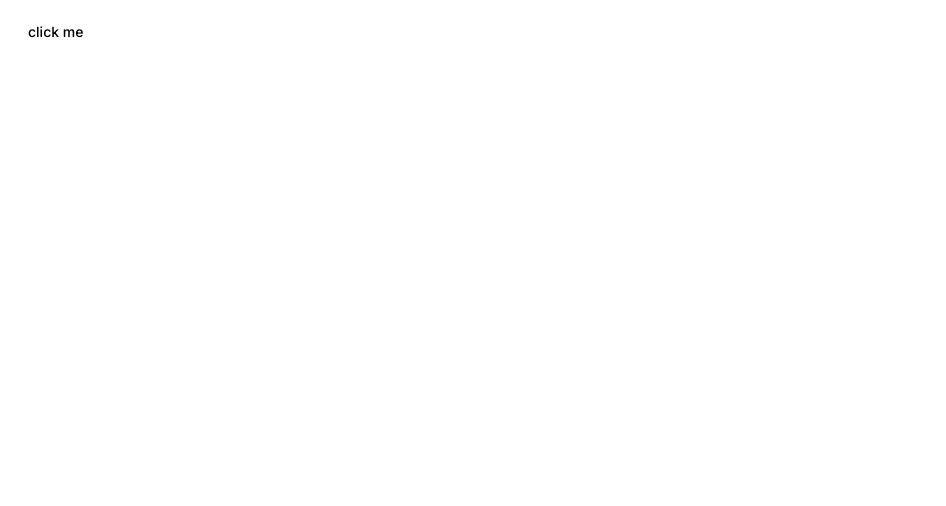
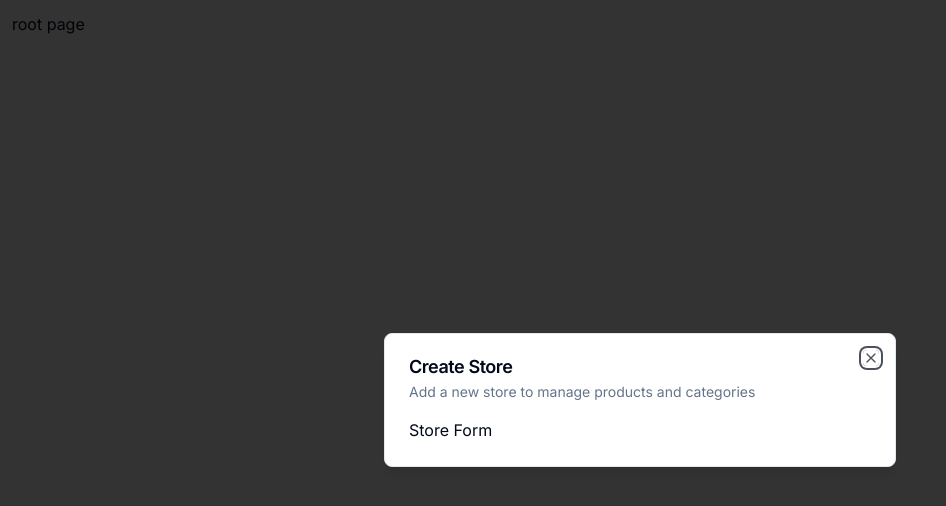
Before and after one commit to ardiansetya/E-Commerce-Next-Ts, a Next.js app: page / in a window 1280 px wide. Shown: the top 506 px of the page, without its empty margins (0-946 px from the left). Built offline with nearby package versions, Linux system fonts and the light colour scheme.

Commit message:
feat/modal-store

```diff
--- a/app/(root)/page.tsx
+++ b/app/(root)/page.tsx
@@ -1,12 +1,23 @@
-import { Button } from '@/components/ui/button'
-import React from 'react'
+"use client"
+import Modal from '@/components/ui/modal'
+import { useStoreModal } from '@/hooks/useStoreModal'
+import React, { useEffect } from 'react'
 
-const Home = () => {
+const SetupPage = () => {
+  const isOpen = useStoreModal((state) => state.isOpen)
+  const onOpen = useStoreModal((state) => state.onOpen)
+
+  useEffect(() => {
+    if (!isOpen) {
+      onOpen()
+    }
+  }, [isOpen, onOpen])
+
   return (
     <div className='p-3'>
-      <Button variant={'destructive'}>click me</Button>
+      root page
     </div>
   )
 }
 
-export default Home
+export default SetupPage
--- a/app/globals.css
+++ b/app/globals.css
@@ -2,9 +2,73 @@
 @tailwind components;
 @tailwind utilities;
 
-
 html,
 body,
-#root {
+:root {
   height: 100%;
 }
+
+
+@layer base {
+  :root {
+    --background: 0 0% 100%;
+    --foreground: 222.2 84% 4.9%;
+    --card: 0 0% 100%;
+    --card-foreground: 222.2 84% 4.9%;
+    --popover: 0 0% 100%;
+    --popover-foreground: 222.2 84% 4.9%;
+    --primary: 222.2 47.4% 11.2%;
+    --primary-foreground: 210 40% 98%;
+    --secondary: 210 40% 96.1%;
+    --secondary-foreground: 222.2 47.4% 11.2%;
+    --muted: 210 40% 96.1%;
+    --muted-foreground: 215.4 16.3% 46.9%;
+    --accent: 210 40% 96.1%;
+    --accent-foreground: 222.2 47.4% 11.2%;
+    --destructive: 0 84.2% 60.2%;
+    --destructive-foreground: 210 40% 98%;
+    --border: 214.3 31.8% 91.4%;
+    --input: 214.3 31.8% 91.4%;
+    --ring: 222.2 84% 4.9%;
+    --chart-1: 12 76% 61%;
+    --chart-2: 173 58% 39%;
+    --chart-3: 197 37% 24%;
+    --chart-4: 43 74% 66%;
+    --chart-5: 27 87% 67%;
+    --radius: 0.5rem
+  }
+  .dark {
+    --background: 222.2 84% 4.9%;
+    --foreground: 210 40% 98%;
+    --card: 222.2 84% 4.9%;
+    --card-foreground: 210 40% 98%;
+    --popover: 222.2 84% 4.9%;
+    --popover-foreground: 210 40% 98%;
+    --primary: 210 40% 98%;
+    --primary-foreground: 222.2 47.4% 11.2%;
+    --secondary: 217.2 32.6% 17.5%;
+    --secondary-foreground: 210 40% 98%;
+    --muted: 217.2 32.6% 17.5%;
+    --muted-foreground: 215 20.2% 65.1%;
+    --accent: 217.2 32.6% 17.5%;
+    --accent-foreground: 210 40% 98%;
+    --destructive: 0 62.8% 30.6%;
+    --destructive-foreground: 210 40% 98%;
+    --border: 217.2 32.6% 17.5%;
+    --input: 217.2 32.6% 17.5%;
+    --ring: 212.7 26.8% 83.9%;
+    --chart-1: 220 70% 50%;
+    --chart-2: 160 60% 45%;
+    --chart-3: 30 80% 55%;
+    --chart-4: 280 65% 60%;
+    --chart-5: 340 75% 55%
+  }
+}
+@layer base {
+  * {
+    @apply border-border;
+  }
+  body {
+    @apply bg-background text-foreground;
+  }
+}
--- a/app/layout.tsx
+++ b/app/layout.tsx
@@ -2,6 +2,7 @@
 import { Inter } from "next/font/google";
 import "./globals.css";
 import { ClerkProvider } from "@clerk/nextjs";
+import { ModalProvider } from "@/provider/modalProvider";
 
 const inter = Inter({ subsets: ["latin"] });
 
@@ -16,9 +17,12 @@
   children: React.ReactNode;
 }>) {
   return (
-    <ClerkProvider>
+    <ClerkProvider afterSignOutUrl={"/sign-in"}>
       <html lang="en">
-        <body className={inter.className}>{children}</body>
+        <body className={inter.className}>
+          <ModalProvider/>
+          {children}
+          </body>
       </html>
     </ClerkProvider>
   );
--- /dev/null
+++ b/components/modals/storeModal.tsx
@@ -0,0 +1,17 @@
+"use client";
+
+import Modal from "../ui/modal";
+import { useStoreModal } from "@/hooks/useStoreModal";
+
+export const StoreModal = () => {
+    const storeModal = useStoreModal()
+  return (
+    <Modal
+      title="Create Store"
+      description="Add a new store to manage products and categories"
+      isOpen={storeModal.isOpen}
+      onClose={storeModal.onClose}>
+      Store Form
+    </Modal>
+  );
+};
--- /dev/null
+++ b/components/ui/dialog.tsx
@@ -0,0 +1,122 @@
+"use client"
+
+import * as React from "react"
+import * as DialogPrimitive from "@radix-ui/react-dialog"
+import { X } from "lucide-react"
+
+import { cn } from "@/lib/utils"
+
+const Dialog = DialogPrimitive.Root
+
+const DialogTrigger = DialogPrimitive.Trigger
+
+const DialogPortal = DialogPrimitive.Portal
+
+const DialogClose = DialogPrimitive.Close
+
+const DialogOverlay = React.forwardRef<
+  React.ElementRef<typeof DialogPrimitive.Overlay>,
+  React.ComponentPropsWithoutRef<typeof DialogPrimitive.Overlay>
+>(({ className, ...props }, ref) => (
+  <DialogPrimitive.Overlay
+    ref={ref}
+    className={cn(
+      "fixed inset-0 z-50 bg-black/80  data-[state=open]:animate-in data-[state=closed]:animate-out data-[state=closed]:fade-out-0 data-[state=open]:fade-in-0",
+      className
+    )}
+    {...props}
+  />
+))
+DialogOverlay.displayName = DialogPrimitive.Overlay.displayName
+
+const DialogContent = React.forwardRef<
+  React.ElementRef<typeof DialogPrimitive.Content>,
+  React.ComponentPropsWithoutRef<typeof DialogPrimitive.Content>
+>(({ className, children, ...props }, ref) => (
+  <DialogPortal>
+    <DialogOverlay />
+    <DialogPrimitive.Content
+      ref={ref}
+      className={cn(
+        "fixed left-[50%] top-[50%] z-50 grid w-full max-w-lg translate-x-[-50%] translate-y-[-50%] gap-4 border bg-background p-6 shadow-lg duration-200 data-[state=open]:animate-in data-[state=closed]:animate-out data-[state=closed]:fade-out-0 data-[state=open]:fade-in-0 data-[state=closed]:zoom-out-95 data-[state=open]:zoom-in-95 data-[state=closed]:slide-out-to-left-1/2 data-[state=closed]:slide-out-to-top-[48%] data-[state=open]:slide-in-from-left-1/2 data-[state=open]:slide-in-from-top-[48%] sm:rounded-lg",
+        className
+      )}
+      {...props}
+    >
+      {children}
+      <DialogPrimitive.Close className="absolute right-4 top-4 rounded-sm opacity-70 ring-offset-background transition-opacity hover:opacity-100 focus:outline-none focus:ring-2 focus:ring-ring focus:ring-offset-2 disabled:pointer-events-none data-[state=open]:bg-accent data-[state=open]:text-muted-foreground">
+        <X className="h-4 w-4" />
+        <span className="sr-only">Close</span>
+      </DialogPrimitive.Close>
+    </DialogPrimitive.Content>
+  </DialogPortal>
+))
+DialogContent.displayName = DialogPrimitive.Content.displayName
+
+const DialogHeader = ({
+  className,
+  ...props
+}: React.HTMLAttributes<HTMLDivElement>) => (
+  <div
+    className={cn(
+      "flex flex-col space-y-1.5 text-center sm:text-left",
+      className
+    )}
+    {...props}
+  />
+)
+DialogHeader.displayName = "DialogHeader"
+
+const DialogFooter = ({
+  className,
+  ...props
+}: React.HTMLAttributes<HTMLDivElement>) => (
+  <div
+    className={cn(
+      "flex flex-col-reverse sm:flex-row sm:justify-end sm:space-x-2",
+      className
+    )}
+    {...props}
+  />
+)
+DialogFooter.displayName = "DialogFooter"
+
+const DialogTitle = React.forwardRef<
+  React.ElementRef<typeof DialogPrimitive.Title>,
+  React.ComponentPropsWithoutRef<typeof DialogPrimitive.Title>
+>(({ className, ...props }, ref) => (
+  <DialogPrimitive.Title
+    ref={ref}
+    className={cn(
+      "text-lg font-semibold leading-none tracking-tight",
+      className
+    )}
+    {...props}
+  />
+))
+DialogTitle.displayName = DialogPrimitive.Title.displayName
+
+const DialogDescription = React.forwardRef<
+  React.ElementRef<typeof DialogPrimitive.Description>,
+  React.ComponentPropsWithoutRef<typeof DialogPrimitive.Description>
+>(({ className, ...props }, ref) => (
+  <DialogPrimitive.Description
+    ref={ref}
+    className={cn("text-sm text-muted-foreground", className)}
+    {...props}
+  />
+))
+DialogDescription.displayName = DialogPrimitive.Description.displayName
+
+export {
+  Dialog,
+  DialogPortal,
+  DialogOverlay,
+  DialogClose,
+  DialogTrigger,
+  DialogContent,
+  DialogHeader,
+  DialogFooter,
+  DialogTitle,
+  DialogDescription,
+}
--- /dev/null
+++ b/components/ui/modal.tsx
@@ -0,0 +1,33 @@
+"use client"
+
+import { Dialog, DialogContent, DialogDescription, DialogHeader, DialogTitle } from "./dialog"
+
+interface modalProps {
+    title: string,
+    description: string,
+    isOpen: boolean,
+    onClose: () => void
+    children?: React.ReactNode
+}
+
+const Modal = ({title, description, isOpen, onClose, children}: modalProps) => {
+
+    const onChange = (open: boolean) => {
+        if (!open) {
+            onClose()
+        }
+    }
+  return (
+    <Dialog open={isOpen} onOpenChange={onChange}>
+      <DialogContent>
+        <DialogHeader>
+            <DialogTitle>{title}</DialogTitle>
+            <DialogDescription>{description}</DialogDescription>
+        </DialogHeader>
+        {children}
+      </DialogContent>
+    </Dialog>
+  );
+}
+
+export default Modal
--- /dev/null
+++ b/hooks/useStoreModal.tsx
@@ -0,0 +1,13 @@
+import { create } from "zustand";
+
+interface useStoreModalStore {
+    isOpen: boolean;
+    onOpen: () => void;
+    onClose: () => void;
+}
+
+export const useStoreModal = create<useStoreModalStore>((set) =>({
+    isOpen: false,
+    onOpen: () => set({isOpen: true}),
+    onClose: () => set({isOpen: false})
+}))
--- a/package.json
+++ b/package.json
@@ -10,6 +10,7 @@
   },
   "dependencies": {
     "@clerk/nextjs": "^6.9.10",
+    "@radix-ui/react-dialog": "^1.1.4",
     "@radix-ui/react-slot": "^1.1.1",
     "class-variance-authority": "^0.7.1",
     "clsx": "^2.1.1",
@@ -18,7 +19,8 @@
     "react": "^18",
     "react-dom": "^18",
     "tailwind-merge": "^2.6.0",
-    "tailwindcss-animate": "^1.0.7"
+    "tailwindcss-animate": "^1.0.7",
+    "zustand": "^5.0.3"
   },
   "devDependencies": {
     "@types/node": "^20",
--- /dev/null
+++ b/provider/modalProvider.tsx
@@ -0,0 +1,22 @@
+"use client";
+
+import { StoreModal } from "@/components/modals/storeModal";
+import { useEffect, useState } from "react";
+
+export const ModalProvider = () => {
+  const [isMounted, setIsMounted] = useState(false);
+
+  useEffect(() => {
+    setIsMounted(true);
+  }, []);
+
+  if (!isMounted) {
+    return null;
+  }
+
+  return (
+    <>
+      <StoreModal />
+    </>
+  );
+};
```
Also changed, not shown: 1 other file (tests, documents, lock files or other folders).
